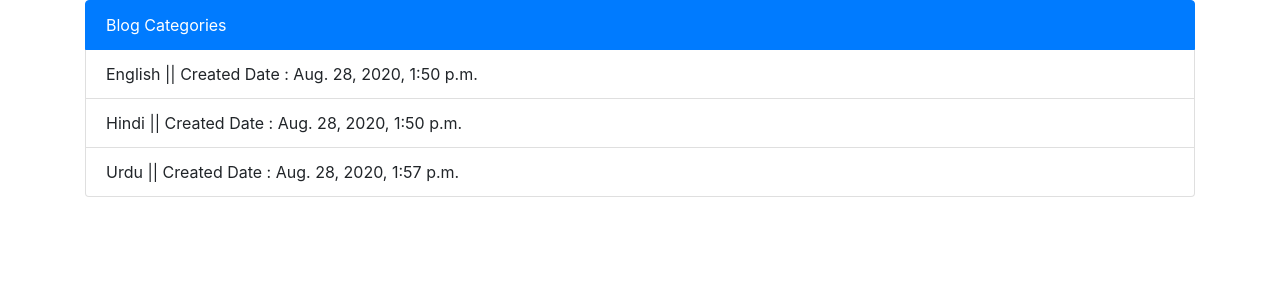
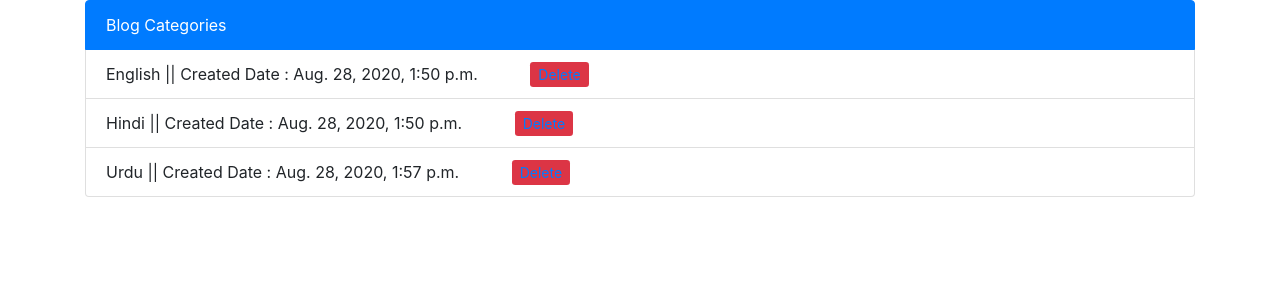
Before and after one commit to mbrsagor/blog, a Django app: page /categories in a window 1280 px wide. Shown: the top 300 px of the page. Run offline with Django 3.2, Linux system fonts and the light colour scheme; data comes from the database, SQL or seed files in the repository; parts of the project's set-up code (start-up, migrations or seed data) failed here and were passed over; some libraries are stand-ins or nearby versions.

Commit message:
Category delete view done

```diff
--- a/blog/urls.py
+++ b/blog/urls.py
@@ -1,9 +1,10 @@
 from django.urls import path
-from .views import homepage, about, detail,categories_views
+from .views import homepage, about, detail,categories_views, categoryDelete_views
 
 urlpatterns = [
     path('', homepage, name='home'),
     path('aboutme', about, name='aboutme'),
     path('detail/<int:id>/', detail, name='detail_page'),
-    path('categories', categories_views, name='categories')
+    path('categories', categories_views, name='categories'),
+    path('categories-delete/<int:id>', categoryDelete_views, name='category_delete')
 ]
--- a/blog/views.py
+++ b/blog/views.py
@@ -1,5 +1,6 @@
 from django.shortcuts import render, get_object_or_404
-from .models import Post,Category
+from django.shortcout import redirect
+from .models import Post, Category
 
 
 def homepage(request):
@@ -13,10 +14,15 @@ def homepage(request):
 
 def categories_views(request):
     categories = Category.objects.all()
-    context = {"categories" : categories}
+    context = {"categories": categories}
     tamplate_name = 'categories.html'
-    return render(request,tamplate_name,context)
+    return render(request, tamplate_name, context)
 
+
+def categoryDelete_views(request, id):
+    delete_category = get_object_or_404(Category, id=id)
+    delete_category.delete()
+    return redirect('/')
 
 
 def detail(request, id):
--- a/templates/categories.html
+++ b/templates/categories.html
@@ -10,7 +10,9 @@
         <li class="list-group-item active">Blog Categories</li>
         {% if categories %}
             {% for cat in categories %}
-                <li class="list-group-item">{{ cat.name }} || Created Date : {{ cat.created_at }}</li>
+                <li class="list-group-item">{{ cat.name }} || Created Date : {{ cat.created_at }} <span
+                        class="ml-5 btn-danger btn-sm"><a href="
+{% url 'category_delete' cat.id %}">Delete</a></span></li>
             {% endfor %}
         {% endif %}
     </ul>
```
